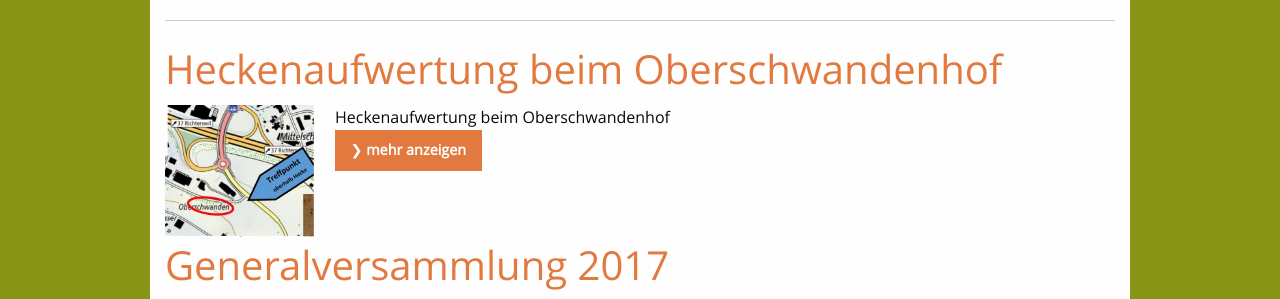
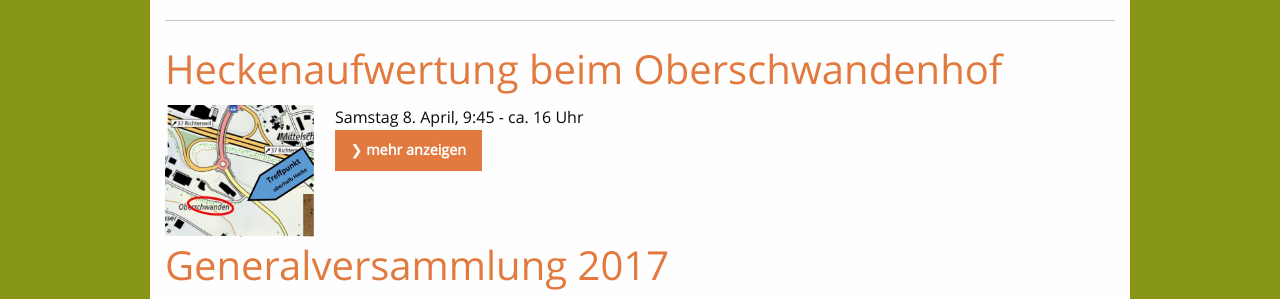
Before and after one commit to Naturschutz-Richterswil-Samstagern/Naturschutz-Richterswil-Samstagern.github.io, a Jekyll site: the page built from _pages/news.html, in a window 1280 px wide. Shown: the part 457-756 px from the top of the page. Built offline with Jekyll 4.4.1, drawn with Linux system fonts in a browser that asks for light colours.

Commit message:
Update 2017-04-02-heckenaufwertung.md

```diff
--- a/_posts/news/2017-04-02-heckenaufwertung.md
+++ b/_posts/news/2017-04-02-heckenaufwertung.md
@@ -5,7 +5,7 @@ title: Heckenaufwertung beim Oberschwandenhof
 date: '2017-04-02 09:42 +0100'
 image: /images/news/oberschwandenhof.jpg
 published: true
-tagline: Heckenaufwertung beim Oberschwandenhof
+tagline: Samstag 8. April, 9:45 - ca. 16 Uhr
 ---
 
 **Heckenaufwertung beim Oberschwandenhof**
```
